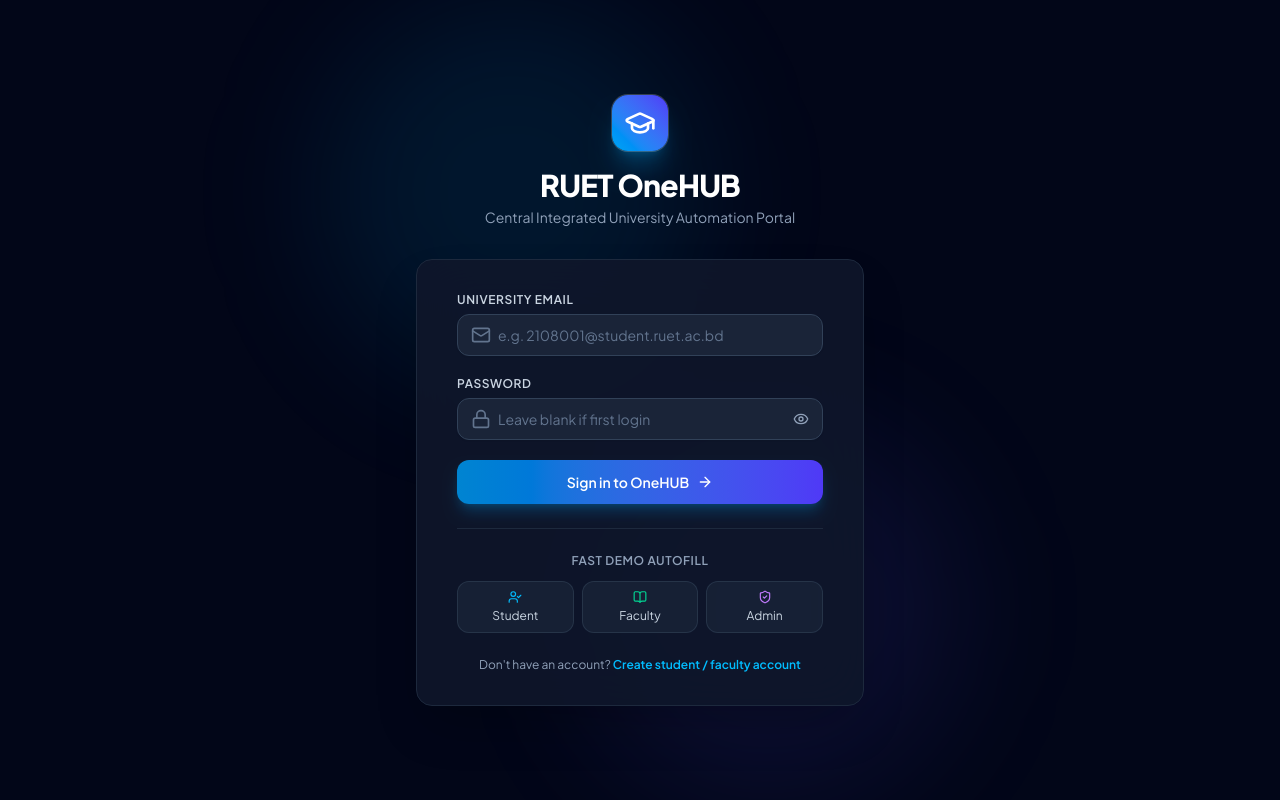
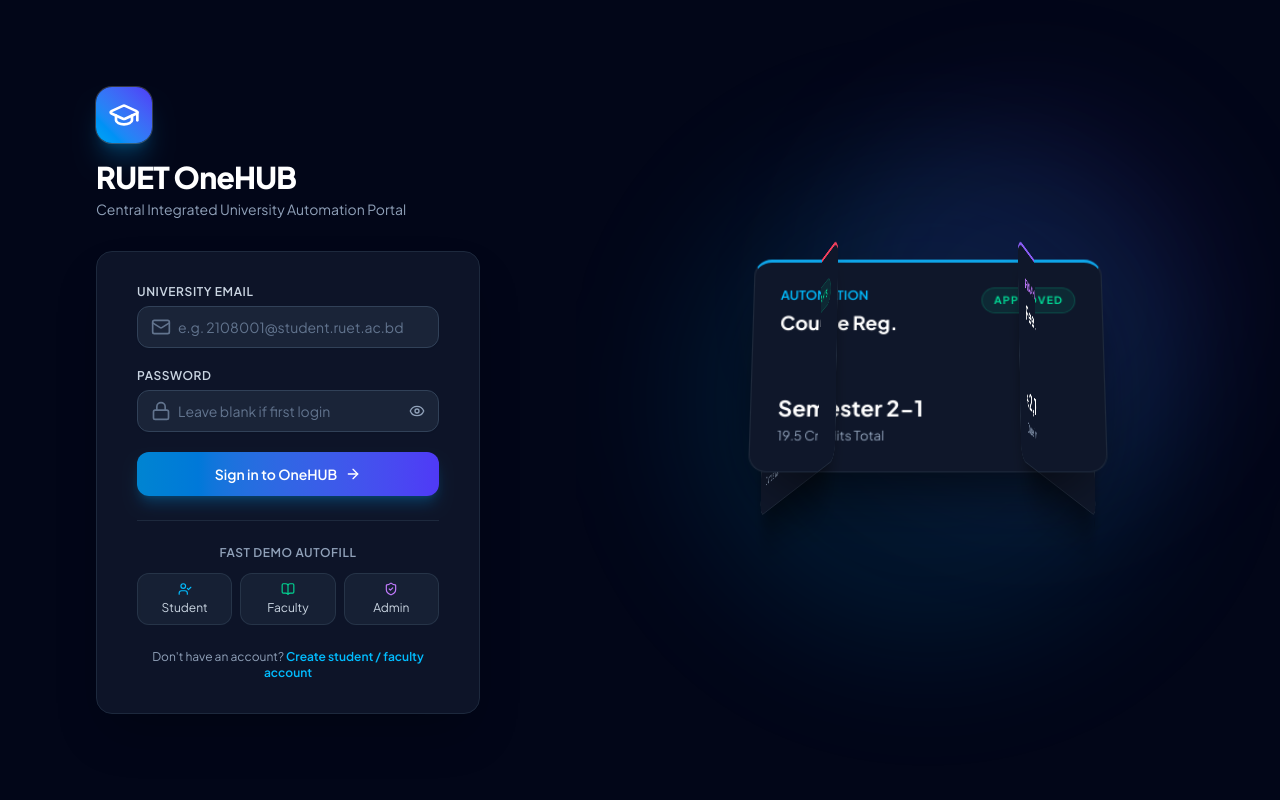
Before and after one commit to Auyon-ECE-2410043/OneHUB, a React (Vite) app in the folder frontend/: page / in a window 1280 px wide. Built offline with nearby package versions, Linux system fonts and the light colour scheme; no server answers.

Commit message:
feat(ui): add modern 3D rotating hero to login page

```diff
--- a/frontend/src/pages/auth/Login.jsx
+++ b/frontend/src/pages/auth/Login.jsx
@@ -22,6 +22,153 @@ import {
   UserCheck,
   BookOpen,
 } from "lucide-react";
+
+
+const Hero3DStage = () => {
+  const [transform, setTransform] = useState({ px: 0, py: 0 });
+
+  const handleMouseMove = (e) => {
+    const rect = e.currentTarget.getBoundingClientRect();
+    const tx = ((e.clientX - rect.left) / rect.width - 0.5) * 32;
+    const ty = ((e.clientY - rect.top) / rect.height - 0.5) * 32;
+    setTransform({ px: tx, py: ty });
+  };
+
+  const handleMouseLeave = () => setTransform({ px: 0, py: 0 });
+
+  return (
+    <div
+      className="hidden lg:flex flex-1 items-center justify-center relative overflow-hidden"
+      style={{ perspective: '1400px' }}
+      onMouseMove={handleMouseMove}
+      onMouseLeave={handleMouseLeave}
+    >
+      <style>{`
+        @keyframes orbit {
+          0% { transform: rotateX(14deg) rotateY(0deg); }
+          100% { transform: rotateX(14deg) rotateY(360deg); }
+        }
+        .hero-stack {
+          position: relative;
+          width: 320px;
+          height: 200px;
+          transform-style: preserve-3d;
+          animation: orbit 22s linear infinite;
+        }
+        .hero-stage:hover .hero-stack {
+          animation-play-state: paused;
+        }
+        .hero-card {
+          position: absolute;
+          inset: 0;
+          border-radius: 16px;
+          padding: 24px;
+          background: #0f172a;
+          border: 1px solid #1e293b;
+          border-top: 3px solid var(--accent);
+          box-shadow: 0 30px 60px -20px rgba(0, 0, 0, 0.7);
+          backface-visibility: hidden;
+          display: flex;
+          flex-direction: column;
+          justify-content: space-between;
+          transition: border-color 0.25s ease;
+          cursor: default;
+        }
+        .hero-card:hover {
+          border-color: var(--accent);
+        }
+      `}</style>
+
+      {/* Glows */}
+      <div className="absolute w-[500px] h-[500px] rounded-full bg-sky-500/10 blur-3xl pointer-events-none"></div>
+      <div className="absolute w-96 h-96 rounded-full bg-indigo-500/10 blur-3xl pointer-events-none translate-x-24 -translate-y-24"></div>
+
+      {/* Stage / Stack */}
+      <div
+        className="hero-stage flex items-center justify-center h-[520px] w-full"
+        style={{ transformStyle: 'preserve-3d', transform: `translate(${transform.px}px, ${transform.py}px)`, transition: 'transform 0.1s ease-out' }}
+      >
+         <div className="hero-stack">
+           {/* Card 1 */}
+           <div className="hero-card" style={{ '--accent': '#0ea5e9', transform: 'translateZ(135px)' }}>
+             <div className="flex justify-between items-start">
+                <div>
+                  <div className="text-xs text-sky-400 font-semibold mb-1">AUTOMATION</div>
+                  <div className="text-lg font-bold text-white">Course Reg.</div>
+                </div>
+                <div className="px-2.5 py-1 text-[10px] font-bold tracking-widest text-emerald-400 bg-emerald-400/10 rounded-full border border-emerald-400/20">APPROVED</div>
+             </div>
+             <div>
+                <div className="text-xl font-bold text-white">Semester 2-1</div>
+                <div className="text-xs text-slate-400 mt-1">19.5 Credits Total</div>
+             </div>
+           </div>
+
+           {/* Card 2 */}
+           <div className="hero-card" style={{ '--accent': '#8b5cf6', transform: 'rotateY(72deg) translateZ(135px)' }}>
+             <div className="flex justify-between items-start">
+                <div>
+                  <div className="text-xs text-purple-400 font-semibold mb-1">FINANCIALS</div>
+                  <div className="text-lg font-bold text-white">Fee Payment</div>
+                </div>
+                <div className="px-2.5 py-1 text-[10px] font-bold tracking-widest text-rose-400 bg-rose-400/10 rounded-full border border-rose-400/20">DUE</div>
+             </div>
+             <div>
+                <div className="text-xl font-bold text-white">৳2,150</div>
+                <div className="text-xs text-slate-400 mt-1">Due in 5 days</div>
+             </div>
+           </div>
+
+           {/* Card 3 */}
+           <div className="hero-card" style={{ '--accent': '#10b981', transform: 'rotateY(144deg) translateZ(135px)' }}>
+             <div className="flex justify-between items-start">
+                <div>
+                  <div className="text-xs text-emerald-400 font-semibold mb-1">ACADEMICS</div>
+                  <div className="text-lg font-bold text-white">Attendance</div>
+                </div>
+                <div className="px-2.5 py-1 text-[10px] font-bold tracking-widest text-emerald-400 bg-emerald-400/10 rounded-full border border-emerald-400/20">92%</div>
+             </div>
+             <div>
+                <div className="text-xl font-bold text-white">ECE 2111</div>
+                <div className="text-xs text-slate-400 mt-1">Present today</div>
+             </div>
+           </div>
+
+           {/* Card 4 */}
+           <div className="hero-card" style={{ '--accent': '#f59e0b', transform: 'rotateY(216deg) translateZ(135px)' }}>
+             <div className="flex justify-between items-start">
+                <div>
+                  <div className="text-xs text-amber-400 font-semibold mb-1">RESIDENTIAL</div>
+                  <div className="text-lg font-bold text-white">Hall App.</div>
+                </div>
+                <div className="px-2.5 py-1 text-[10px] font-bold tracking-widest text-sky-400 bg-sky-400/10 rounded-full border border-sky-400/20">PENDING</div>
+             </div>
+             <div>
+                <div className="text-xl font-bold text-white">Zia Hall</div>
+                <div className="text-xs text-slate-400 mt-1">Reviewing</div>
+             </div>
+           </div>
+
+           {/* Card 5 */}
+           <div className="hero-card" style={{ '--accent': '#f43f5e', transform: 'rotateY(288deg) translateZ(135px)' }}>
+             <div className="flex justify-between items-start">
+                <div>
+                  <div className="text-xs text-rose-400 font-semibold mb-1">PERFORMANCE</div>
+                  <div className="text-lg font-bold text-white">CGPA</div>
+                </div>
+                <div className="px-2.5 py-1 text-[10px] font-bold tracking-widest text-emerald-400 bg-emerald-400/10 rounded-full border border-emerald-400/20">DEAN'S</div>
+             </div>
+             <div>
+                <div className="text-xl font-bold text-white">3.92</div>
+                <div className="text-xs text-slate-400 mt-1">Cumulative</div>
+             </div>
+           </div>
+         </div>
+      </div>
+    </div>
+  );
+};
+
 
 export function Login() {
   const { login, verifyFirstLogin, forcePasswordChange } = useAuth();
@@ -132,27 +279,30 @@ export function Login() {
   };
 
   return (
-    <div className="min-h-screen bg-slate-950 flex flex-col justify-center py-12 px-4 sm:px-6 lg:px-8 relative overflow-hidden">
+    <div className="min-h-screen bg-slate-950 flex relative overflow-hidden">
+      {/* Left Column - Login Form */}
+      <div className="flex-1 flex flex-col justify-center py-12 px-4 sm:px-6 lg:px-20 xl:px-24 relative z-10 w-full max-w-xl mx-auto lg:mx-0">
+
       {/* Subtle Background Glows */}
-      <div className="absolute top-0 left-1/4 w-96 h-96 bg-sky-500/10 rounded-full blur-3xl pointer-events-none"></div>
-      <div className="absolute bottom-0 right-1/4 w-96 h-96 bg-indigo-500/10 rounded-full blur-3xl pointer-events-none"></div>
+      <div className="absolute top-0 left-0 w-96 h-96 bg-sky-500/10 rounded-full blur-3xl pointer-events-none lg:hidden"></div>
+      <div className="absolute bottom-0 right-0 w-96 h-96 bg-indigo-500/10 rounded-full blur-3xl pointer-events-none lg:hidden"></div>
 
       <div className="sm:mx-auto sm:w-full sm:max-w-md relative z-10">
-        <div className="flex justify-center">
+        <div className="flex justify-center lg:justify-start">
           <div className="w-14 h-14 rounded-2xl bg-gradient-to-tr from-sky-500 to-indigo-600 flex items-center justify-center text-white shadow-xl shadow-sky-500/25 ring-1 ring-white/20">
             <GraduationCap className="w-8 h-8" />
           </div>
         </div>
-        <h2 className="mt-4 text-center text-3xl font-extrabold tracking-tight text-white">
+        <h2 className="mt-4 text-center lg:text-left text-3xl font-extrabold tracking-tight text-white">
           RUET OneHUB
         </h2>
 
-        <p className="mt-1 text-center text-sm text-slate-400">
+        <p className="mt-1 text-center lg:text-left text-sm text-slate-400">
           Central Integrated University Automation Portal
         </p>
       </div>
 
-      <div className="mt-8 sm:mx-auto sm:w-full sm:max-w-md relative z-10">
+      <div className="mt-8 relative z-10 w-full">
         <div className="bg-slate-900/90 backdrop-blur-xl border border-slate-800 py-8 px-6 shadow-2xl rounded-2xl sm:px-10">
           {step === "login" ? (
             <>
@@ -396,10 +546,11 @@ export function Login() {
               Create student / faculty account
             </Link>
           </div>
-        </div>
+                </div>
       </div>
+      </div>
+      <Hero3DStage />
     </div>
-
   );
 }
 
```
